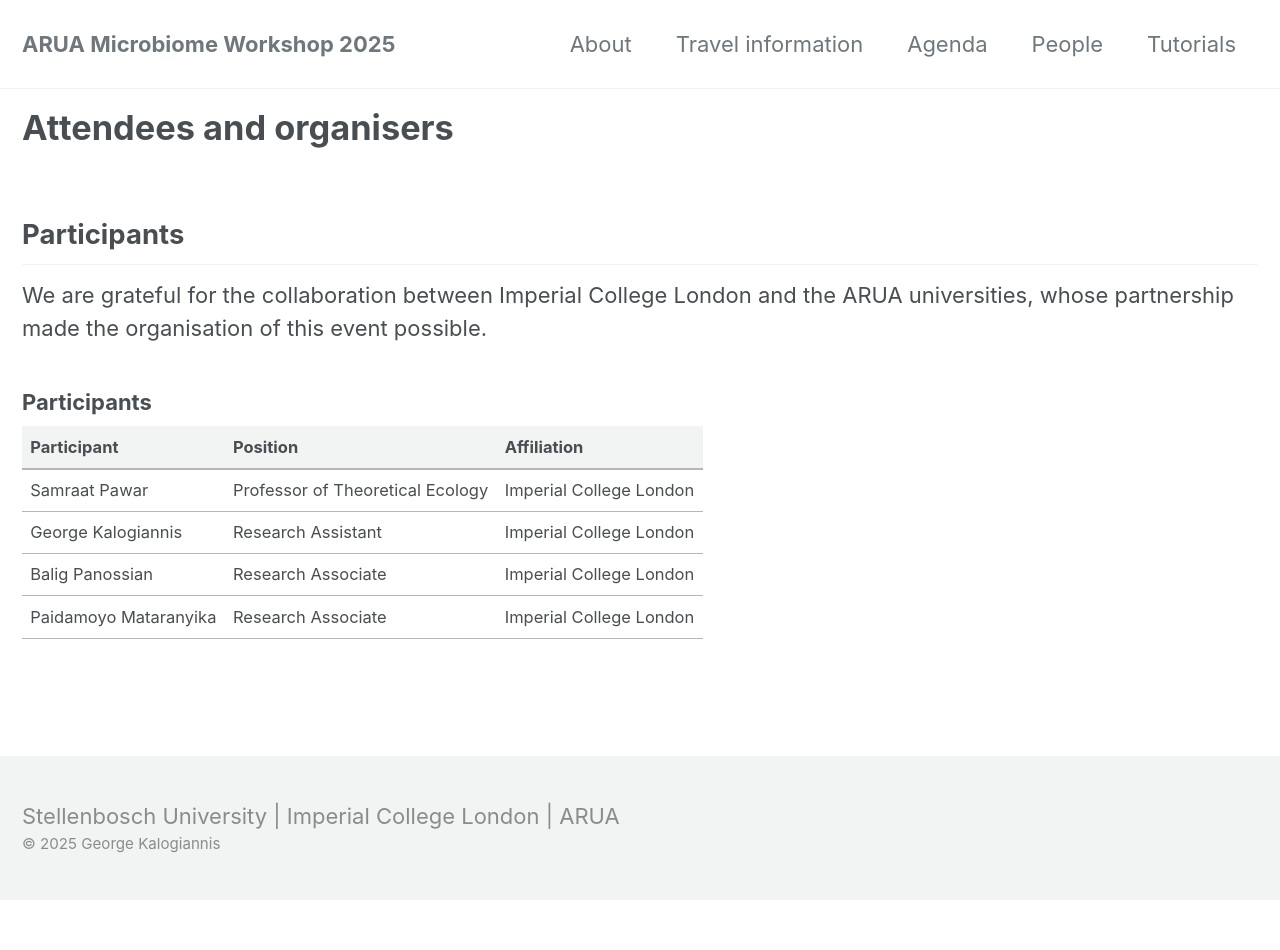
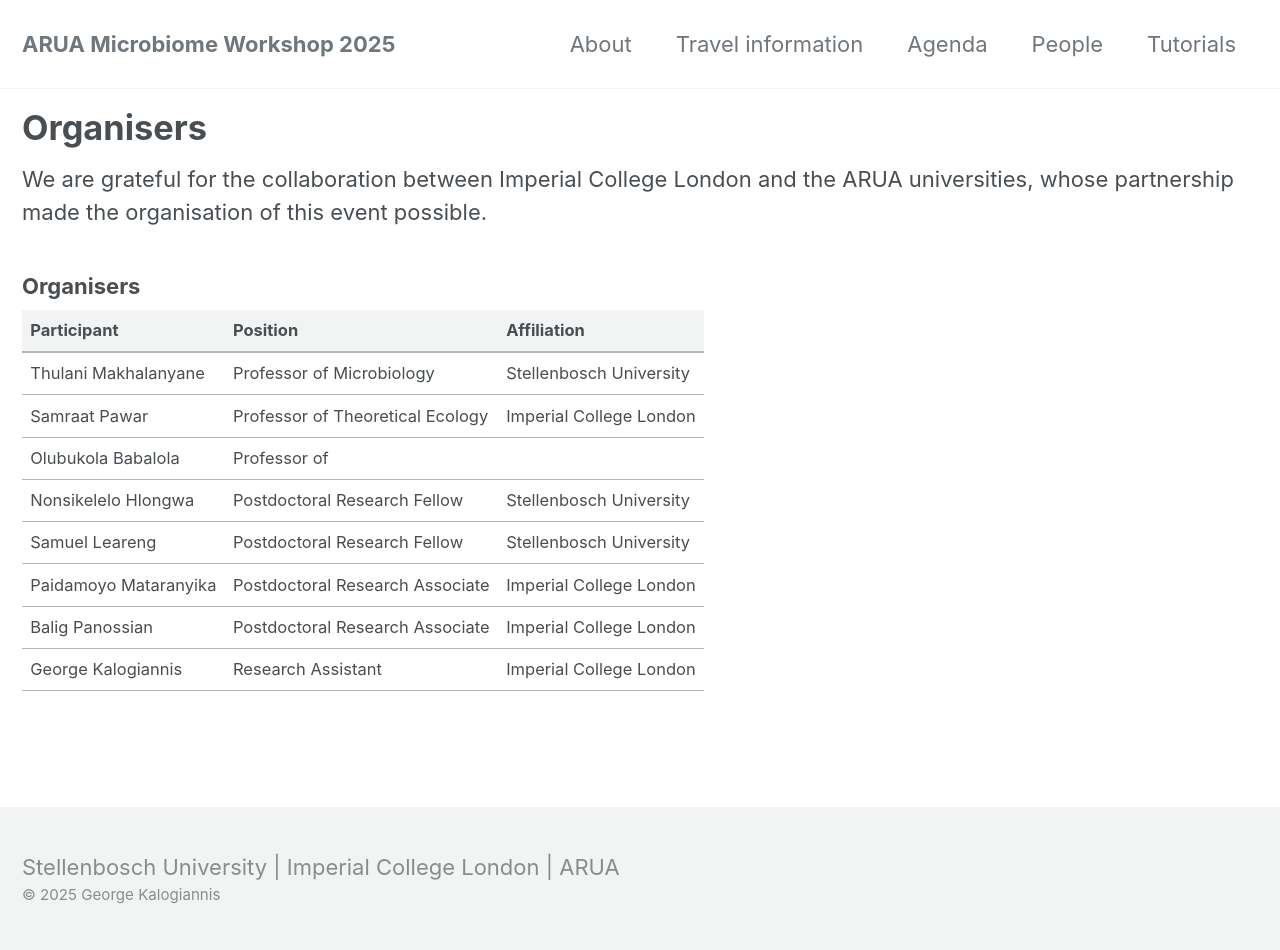
Before and after one commit to arua-microbiome/arua-microbiome.github.io, a Jekyll site: the page built from _pages/people.md, in a window 1280 px wide. Built offline with Jekyll 4.4.1, drawn with Linux system fonts in a browser that asks for light colours; cached includes are drawn as plain includes; nearby versions of some CDN libraries; before the commit the page ends 900 px from its top, so only the background shows below that.

Commit message:
updated people page

```diff
--- a/_pages/people.md
+++ b/_pages/people.md
@@ -1,19 +1,22 @@
 ---
-title: "Attendees and organisers"
-excerpt: "The participants and organizers for workshop."
+title: "Organisers"
+excerpt: "The Workshop Organisers."
 permalink: /people/
 layout: single
 header:
 ---
 
-## Participants
 We are grateful for the collaboration between Imperial College London and the ARUA universities, whose partnership made the organisation of this event possible.
 
-### Participants
+### Organisers
 
-Participant | Position | Affiliation |
-------------|---------- | --- | --- |
-Samraat Pawar | Professor of Theoretical Ecology | Imperial College London |
-George Kalogiannis | Research Assistant | Imperial College London |
-Balig Panossian | Research Associate | Imperial College London |
-Paidamoyo Mataranyika | Research Associate | Imperial College London |
+| Participant           | Position                         | Affiliation             |
+|-----------------------|----------------------------------|-------------------------|
+| Thulani Makhalanyane  | Professor of Microbiology        | Stellenbosch University |
+| Samraat Pawar         | Professor of Theoretical Ecology | Imperial College London |
+| Olubukola Babalola    | Professor of                     |                         |
+| Nonsikelelo Hlongwa   | Postdoctoral Research Fellow     | Stellenbosch University |
+| Samuel Leareng        | Postdoctoral Research Fellow     | Stellenbosch University |
+| Paidamoyo Mataranyika | Postdoctoral Research Associate  | Imperial College London |
+| Balig Panossian       | Postdoctoral Research Associate  | Imperial College London |
+| George Kalogiannis    | Research Assistant               | Imperial College London |
```
